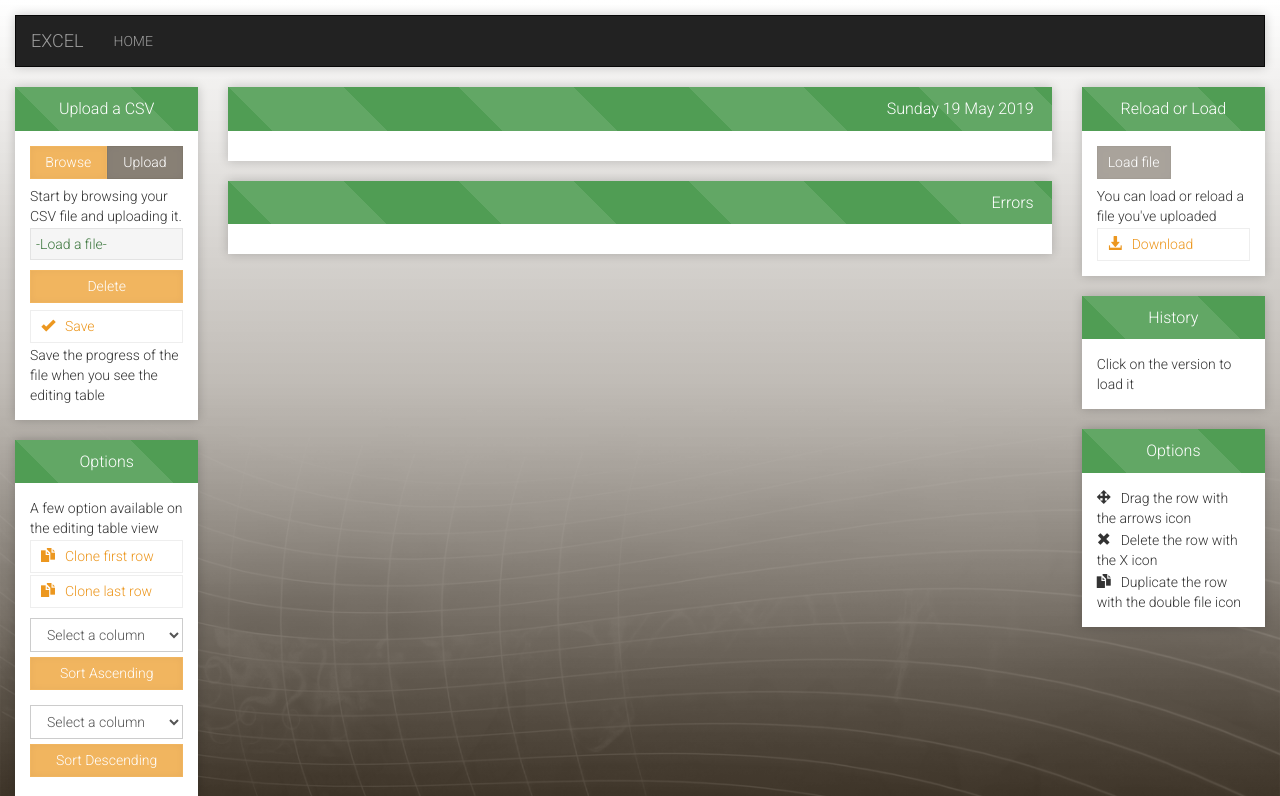
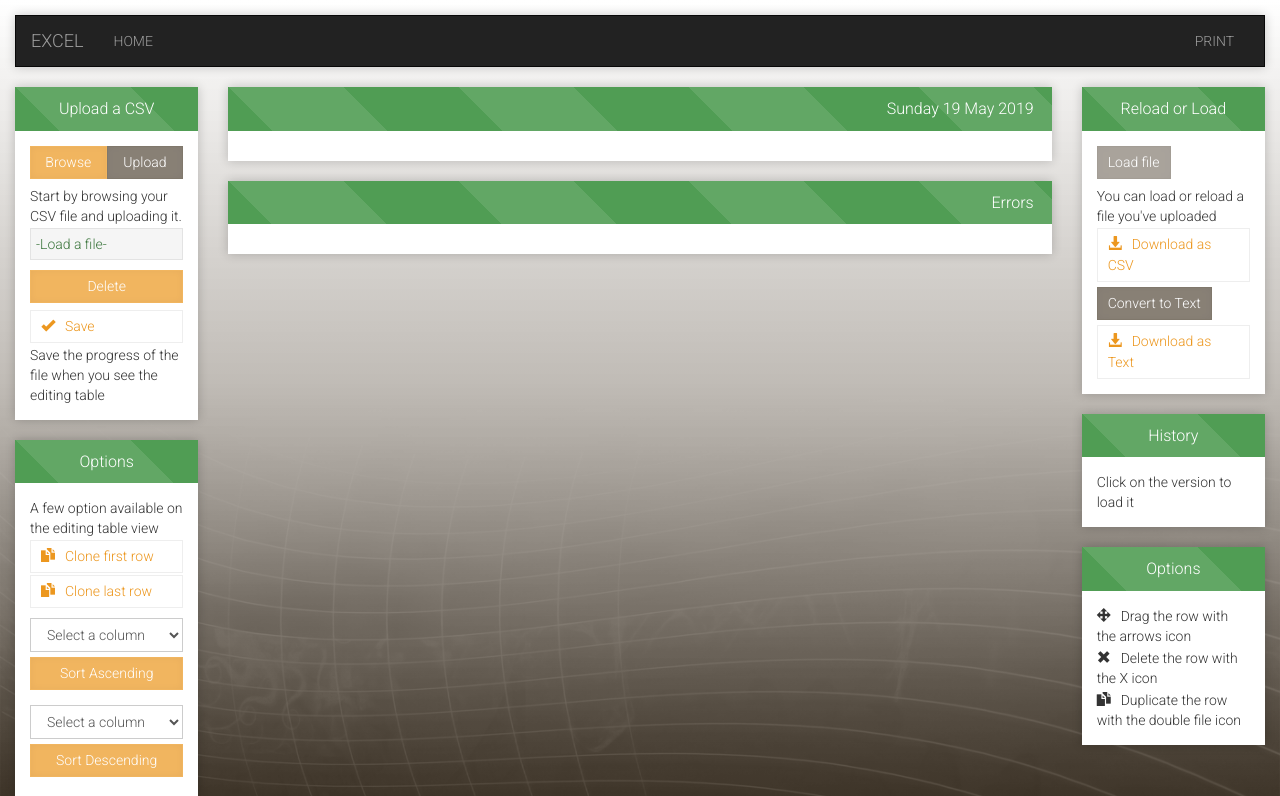
Before and after one commit to quartzcms/CSV-Reader-Tool, a PHP site: page / in a window 1280 px wide. Shown: the top 796 px of the page. Run offline with PHP 8.4, Linux system fonts and the light colour scheme; some libraries are stand-ins or nearby versions.

Commit message:
new buttons

```diff
--- a/assets/css/custom.css
+++ b/assets/css/custom.css
@@ -186,6 +186,11 @@ form.sort_file_desc {
 	padding-bottom: 0px;
 }
 
+form.convert_file {
+	margin: 5px 0px;
+	padding: 0px;
+}
+
 .history li a {
 	cursor: pointer;
 }
--- a/assets/js/custom.js
+++ b/assets/js/custom.js
@@ -88,9 +88,11 @@ $(document).ready( function() {
 		var file = $(this).attr('data-file');
 		$('form.load').find('input[name="filename"]').val(file);
 		$('form.delete_file').find('input[name="filename"]').val(file);
+		$('form.convert').find('input[name="filename"]').val(file);
 		if(file != 'none'){
 			$('ul li.filename').html(file);
-			$('ul li a.download').attr('href', '/cgi-bin/' + file);
+			$('ul li a.download-csv').attr('href', '/cgi-bin/' + file);
+			$('ul li a.download-text').attr('href', '/cgi-bin/' + file.replace('.csv', '.txt'));
 		}
 		$('form.load input[type="submit"]').click();
 		$('form.load').find('input[type="submit"]').attr('disabled', 'disabled');
@@ -182,24 +184,32 @@ $(document).ready( function() {
 				if(data.html) {
 					$('.body-content').prepend('<div>' + data.html + '</div>');
 				}
+				$('a.download-text').parent().css('display', 'none');
 				if(form.hasClass('new_file')) {
 					$('form.load').find('input[type="submit"]').attr('disabled', 'disabled');
 					$('form.load').find('input[name="filename"]').val(data.file);
+					$('form.convert_file').find('input[name="filename"]').val(data.file);
 					$('form.delete_file').find('input[name="filename"]').val(data.file);
 					if(data.file != 'none'){
 						$('ul li.filename').html(data.file);
-						$('ul li a.download').attr('href', '/cgi-bin/' + data.file);
+						$('ul li a.download-csv').attr('href', data.file);
 						var filename = data.file;
 						$('.history').append('<li><a data-file="'+ data.file +'" class="go_back">' + filename.substring(filename.lastIndexOf('/')+1) + '</a></li>');
 						$('form.load').find('input[type="submit"]').removeAttr('disabled');
 					}
 					form.trigger("reset");
+				} else if (form.hasClass('convert_file')){
+					$('form.load').find('input[type="submit"]').removeAttr('disabled');
+					$('a.download-text').parent().css('display', 'block');
+					var text_file = $('a.download-csv').attr('href');
+					$('ul li a.download-text').attr('href', text_file.replace('.csv', '.txt'));
 				} else if (form.hasClass('save_file')){
 					$('form.load').find('input[name="filename"]').val(data.file);
 					$('form.delete_file').find('input[name="filename"]').val(data.file);
+					$('form.convert_file').find('input[name="filename"]').val(data.file);
 					if(data.file != 'none'){
 						$('ul li.filename').html(data.file);
-						$('ul li a.download').attr('href', '/cgi-bin/' + data.file);
+						$('ul li a.download-csv').attr('href', data.file);
 						var filename = data.file;
 						$('.history').append('<li><a data-file="'+ data.file +'" class="go_back">' + filename.substring(filename.lastIndexOf('/')+1) + '</a></li>');
 					}
--- a/menu/menu_right.php
+++ b/menu/menu_right.php
@@ -13,7 +13,15 @@
                 </form>
             </li>
             <li>You can load or reload a file you've uploaded</li>
-            <li><a href="#" class="download"><span class="glyphicon glyphicon-download-alt"></span>Download</a></li>
+            <li><a href="#" class="download-csv" target="_blank"><span class="glyphicon glyphicon-download-alt"></span>Download as CSV</a></li>
+            <li>
+            	<form action="cgi-bin/excel.cgi" class="convert_file" method="post">
+                    <input type="hidden" value="convert" name="action" />
+                    <input type="hidden" value="" name="filename" />
+                    <input type="submit" name="submit" class="btn btn-success" value="Convert to Text" />
+                </form>
+            </li>
+            <li><a href="#" class="download-text" target="_blank"><span class="glyphicon glyphicon-download-alt"></span>Download as Text</a></li>
         </ul>
     </div>
 </div>
--- a/menu/menu_top.php
+++ b/menu/menu_top.php
@@ -15,6 +15,12 @@
                     <a href="https://www.csv-reader-tool.ca/" target="_parent">Home</a>
                 </li>
             </ul>
+            <ul class="nav navbar-nav navbar-right">
+                <li class="dropdown">
+                    <a onclick="return window.print();" target="_parent">Print</a>
+                </li>
+            </ul>
         </div>
+
     </div>
 </nav>
```
Also changed, not shown: assets/css/print.css (added, +35 -0 lines), 2 other files.
